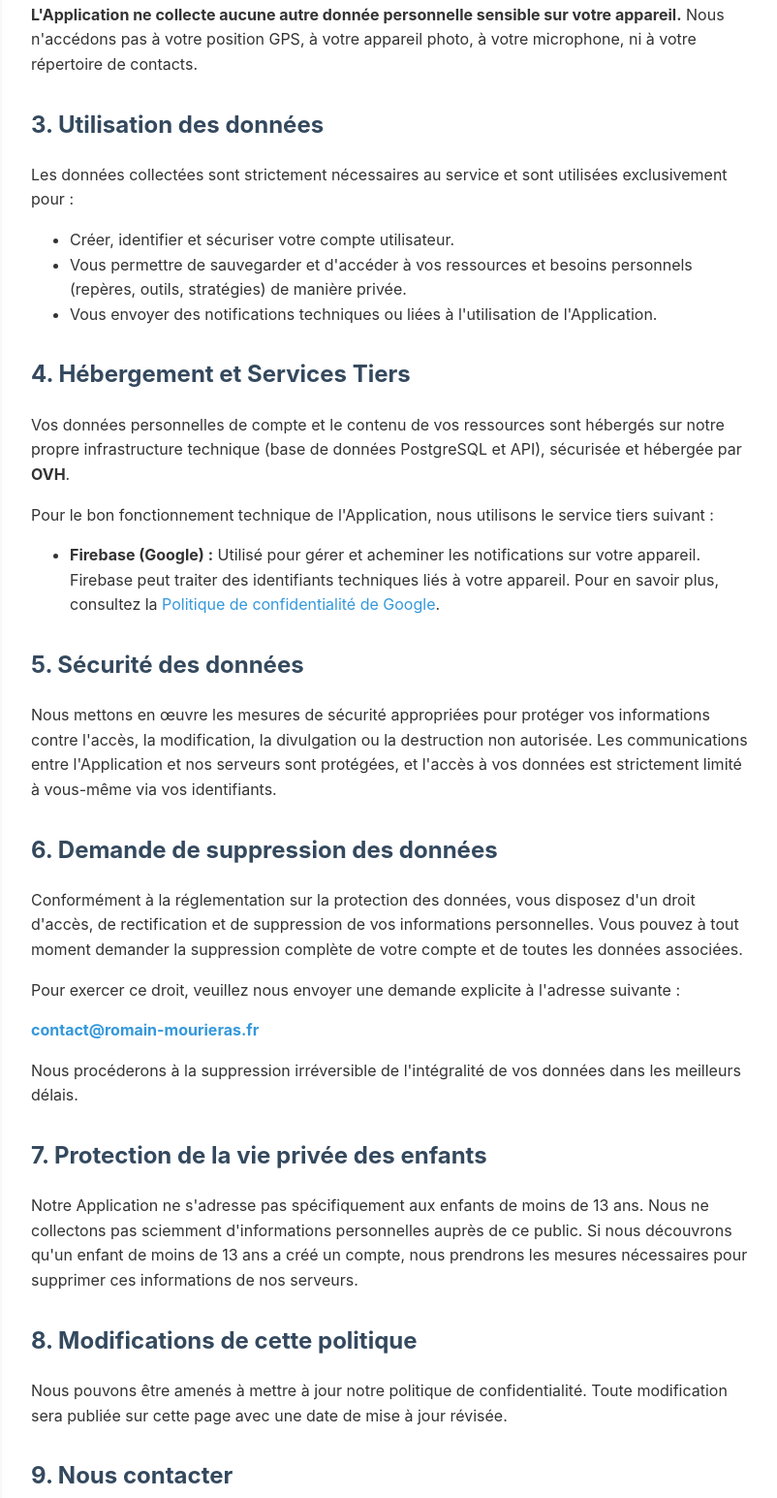
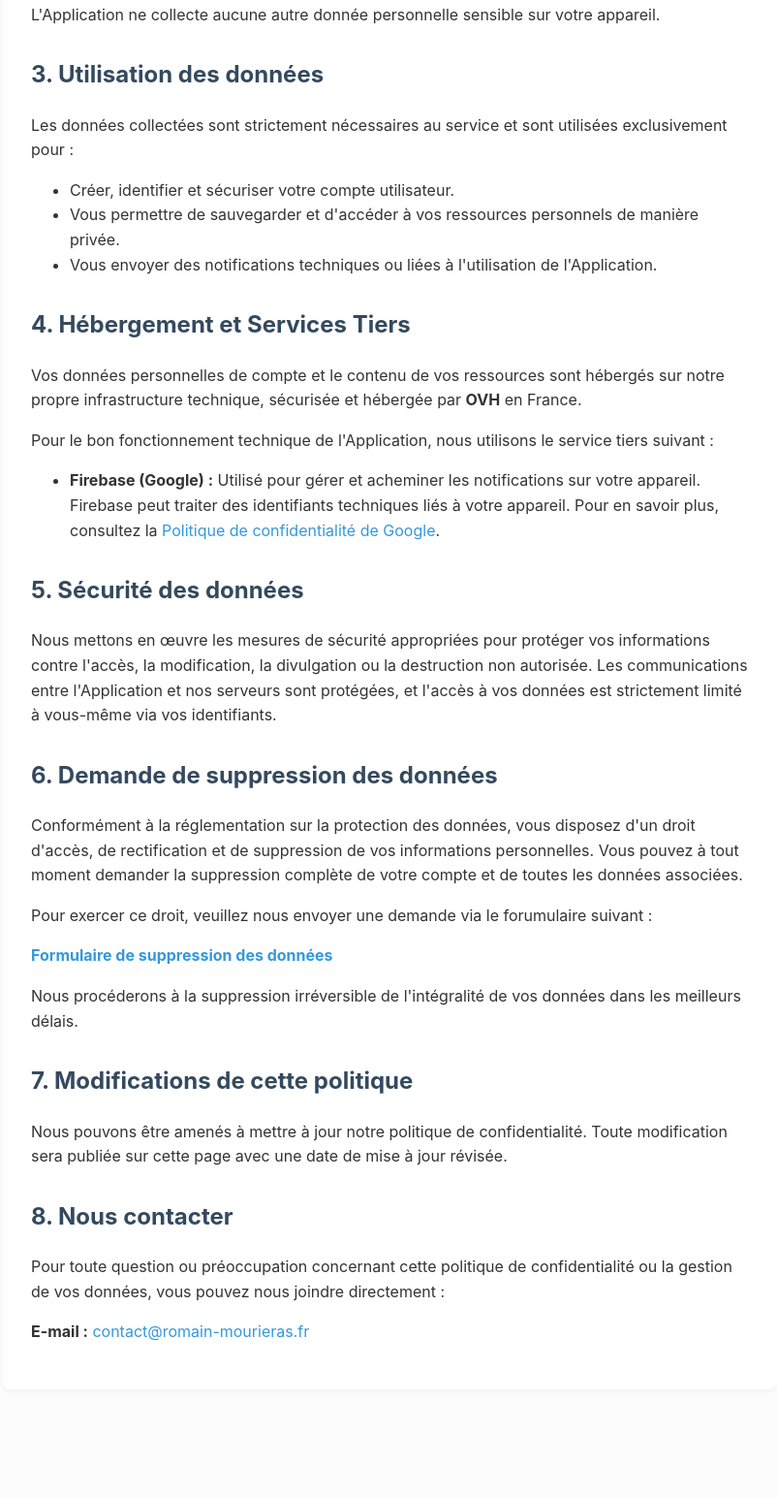
Before and after one commit to trempoling69/emou-legal, a plain HTML site: page index.html in a window 1280 px wide. Shown: the part 679-2224 px from the top of the page at 97% size, without its empty margins (238-1040 px from the left). After the commit the page ends 2142 px from the top, so only its background shows below. Drawn offline with Linux system fonts and the light colour scheme.

Commit message:
Revise privacy policy and update contact methods
Updated privacy policy text for clarity and added a link for data deletion requests.

```diff
--- a/index.html
+++ b/index.html
@@ -36,18 +36,18 @@
             <li>Votre adresse e-mail</li>
             <li>Votre mot de passe (stocké de manière chiffrée et sécurisée)</li>
         </ul>
-        <p><strong>L'Application ne collecte aucune autre donnée personnelle sensible sur votre appareil.</strong> Nous n'accédons pas à votre position GPS, à votre appareil photo, à votre microphone, ni à votre répertoire de contacts.</p>
+        <p>L'Application ne collecte aucune autre donnée personnelle sensible sur votre appareil.</p>
 
         <h2>3. Utilisation des données</h2>
         <p>Les données collectées sont strictement nécessaires au service et sont utilisées exclusivement pour :</p>
         <ul>
             <li>Créer, identifier et sécuriser votre compte utilisateur.</li>
-            <li>Vous permettre de sauvegarder et d'accéder à vos ressources et besoins personnels (repères, outils, stratégies) de manière privée.</li>
+            <li>Vous permettre de sauvegarder et d'accéder à vos ressources personnels de manière privée.</li>
             <li>Vous envoyer des notifications techniques ou liées à l'utilisation de l'Application.</li>
         </ul>
 
         <h2>4. Hébergement et Services Tiers</h2>
-        <p>Vos données personnelles de compte et le contenu de vos ressources sont hébergés sur notre propre infrastructure technique (base de données PostgreSQL et API), sécurisée et hébergée par <strong>OVH</strong>.</p>
+        <p>Vos données personnelles de compte et le contenu de vos ressources sont hébergés sur notre propre infrastructure technique, sécurisée et hébergée par <strong>OVH</strong> en France.</p>
         <p>Pour le bon fonctionnement technique de l'Application, nous utilisons le service tiers suivant :</p>
         <ul>
             <li><strong>Firebase (Google) :</strong> Utilisé pour gérer et acheminer les notifications sur votre appareil. Firebase peut traiter des identifiants techniques liés à votre appareil. Pour en savoir plus, consultez la <a href="https://policies.google.com/privacy" target="_blank">Politique de confidentialité de Google</a>.</li>
@@ -58,17 +58,14 @@
 
         <h2>6. Demande de suppression des données</h2>
         <p>Conformément à la réglementation sur la protection des données, vous disposez d'un droit d'accès, de rectification et de suppression de vos informations personnelles. Vous pouvez à tout moment demander la suppression complète de votre compte et de toutes les données associées.</p>
-        <p>Pour exercer ce droit, veuillez nous envoyer une demande explicite à l'adresse suivante :</p>
-        <p><strong><a href="mailto:contact@romain-mourieras.fr">contact@romain-mourieras.fr</a></strong></p>
+        <p>Pour exercer ce droit, veuillez nous envoyer une demande via le forumulaire suivant :</p>
+        <p><strong><a href="https://forms.gle/oxCDre1nZyab2E3e6">Formulaire de suppression des données</a></strong></p>
         <p>Nous procéderons à la suppression irréversible de l'intégralité de vos données dans les meilleurs délais.</p>
 
-        <h2>7. Protection de la vie privée des enfants</h2>
-        <p>Notre Application ne s'adresse pas spécifiquement aux enfants de moins de 13 ans. Nous ne collectons pas sciemment d'informations personnelles auprès de ce public. Si nous découvrons qu'un enfant de moins de 13 ans a créé un compte, nous prendrons les mesures nécessaires pour supprimer ces informations de nos serveurs.</p>
-
-        <h2>8. Modifications de cette politique</h2>
+        <h2>7. Modifications de cette politique</h2>
         <p>Nous pouvons être amenés à mettre à jour notre politique de confidentialité. Toute modification sera publiée sur cette page avec une date de mise à jour révisée.</p>
 
-        <h2>9. Nous contacter</h2>
+        <h2>8. Nous contacter</h2>
         <p>Pour toute question ou préoccupation concernant cette politique de confidentialité ou la gestion de vos données, vous pouvez nous joindre directement :</p>
         <p><strong>E-mail :</strong> <a href="mailto:contact@romain-mourieras.fr">contact@romain-mourieras.fr</a></p>
     </div>
```
